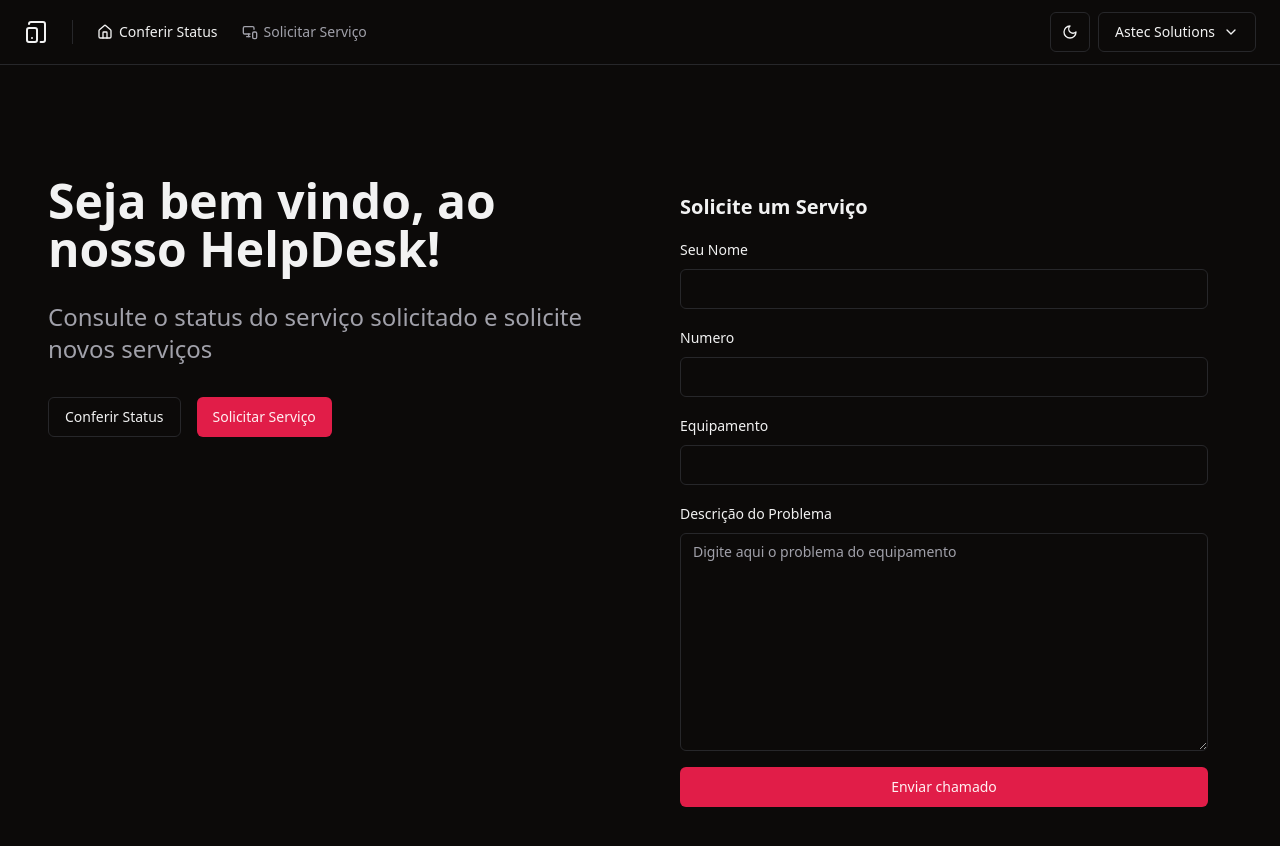
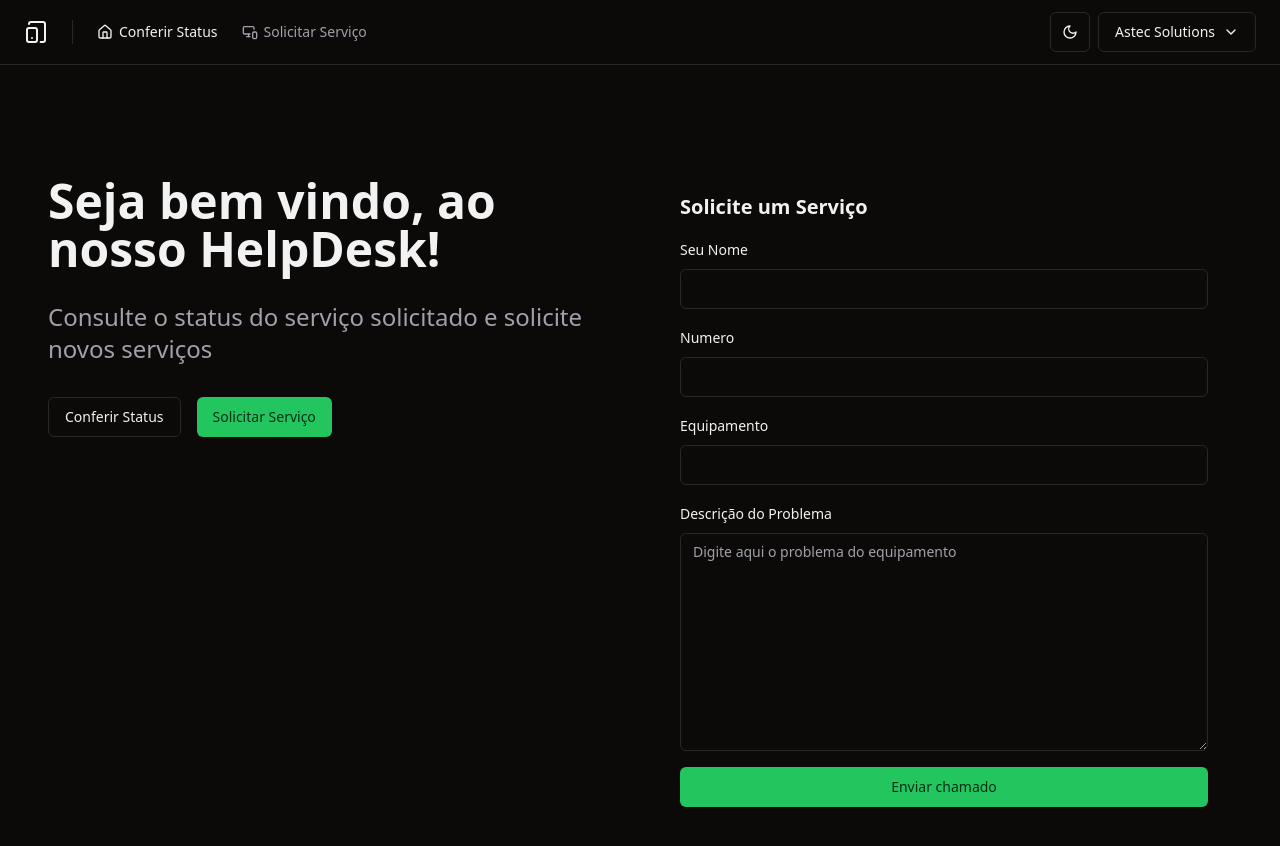
Before and after one commit to GabrielNR/astec-solutions, a React (Vite) app: page / in a window 1280 px wide. Shown: the top 846 px of the page. Built offline with nearby package versions, Linux system fonts and the light colour scheme.

Commit message:
cores globais

```diff
--- a/src/global.css
+++ b/src/global.css
@@ -11,7 +11,7 @@
     --card-foreground: 240 10% 3.9%;
     --popover: 0 0% 100%;
     --popover-foreground: 240 10% 3.9%;
-    --primary: 346.8 77.2% 49.8%;
+    --primary: 142.1 76.2% 36.3%;
     --primary-foreground: 355.7 100% 97.3%;
     --secondary: 240 4.8% 95.9%;
     --secondary-foreground: 240 5.9% 10%;
@@ -23,7 +23,7 @@
     --destructive-foreground: 0 0% 98%;
     --border: 240 5.9% 90%;
     --input: 240 5.9% 90%;
-    --ring: 346.8 77.2% 49.8%;
+    --ring: 142.1 76.2% 36.3%;
     --radius: 0.5rem;
     --chart-1: 12 76% 61%;
     --chart-2: 173 58% 39%;
@@ -39,8 +39,8 @@
     --card-foreground: 0 0% 95%;
     --popover: 0 0% 9%;
     --popover-foreground: 0 0% 95%;
-    --primary: 346.8 77.2% 49.8%;
-    --primary-foreground: 355.7 100% 97.3%;
+    --primary: 142.1 70.6% 45.3%;
+    --primary-foreground: 144.9 80.4% 10%;
     --secondary: 240 3.7% 15.9%;
     --secondary-foreground: 0 0% 98%;
     --muted: 0 0% 15%;
@@ -51,7 +51,7 @@
     --destructive-foreground: 0 85.7% 97.3%;
     --border: 240 3.7% 15.9%;
     --input: 240 3.7% 15.9%;
-    --ring: 346.8 77.2% 49.8%;
+    --ring: 142.4 71.8% 29.2%;
     --chart-1: 220 70% 50%;
     --chart-2: 160 60% 45%;
     --chart-3: 30 80% 55%;
```
